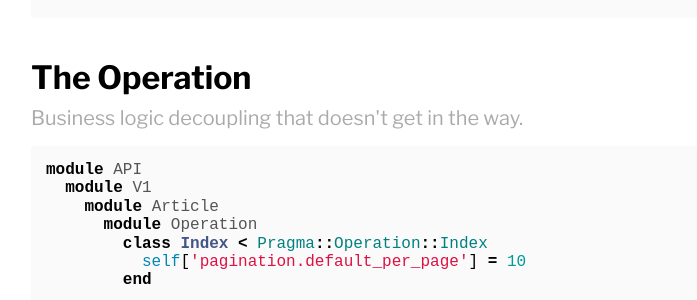
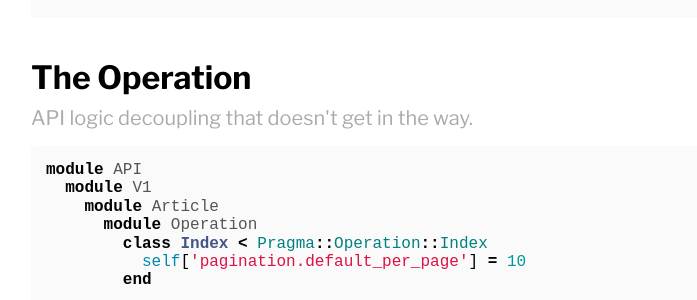
Before and after one commit to pragmarb/pragmarb.org, a Jekyll site: the page built from index.html, in a window 1280 px wide and 900 px high, scrolled down 2796 px. Shown: the part 154-454 px from the top of the window, without its empty margins (234-931 px from the left). Built offline with Jekyll 4.4.1, drawn with Linux system fonts in a browser that asks for light colours.

Commit message:
Update Operation slogan

```diff
--- a/index.html
+++ b/index.html
@@ -141,7 +141,7 @@ end{% endhighlight %}
 
   <div class="component contract">
     <h2 class="component-title">The Operation</h2>
-    <p class="component-subtitle">Business logic decoupling that doesn't get in the way.</p>
+    <p class="component-subtitle">API logic decoupling that doesn't get in the way.</p>
 
     {%highlight ruby %}module API
   module V1
```
